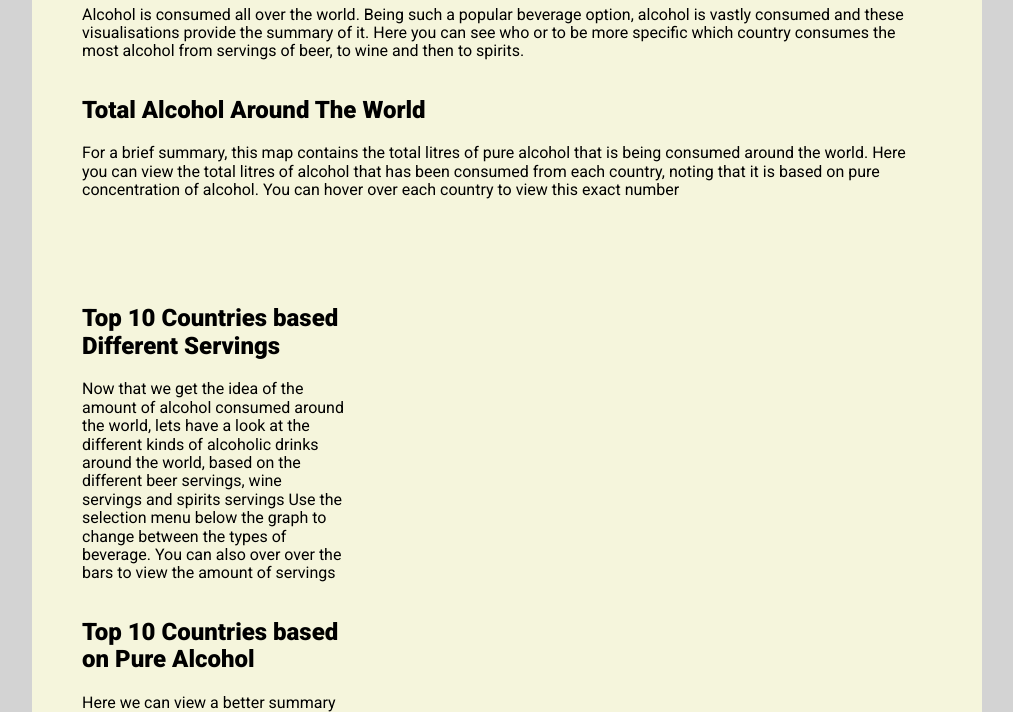
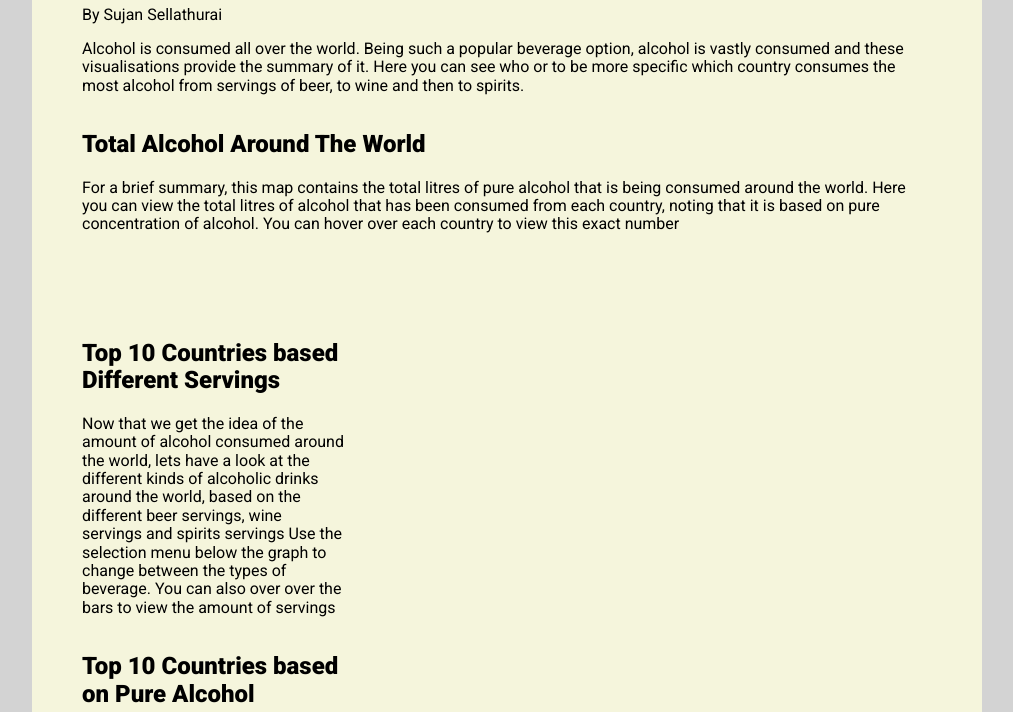
Before and after one commit to ssel0011/3179-testrepo, a plain HTML site: page index.html in a window 1280 px wide. Shown: the part 109-821 px from the top of the page, without its empty margins (133-1146 px from the left). Drawn offline with nearby package versions, Linux system fonts and the light colour scheme; a script that the page names is missing.

Commit message:
Add files via upload

```diff
--- a/index.html
+++ b/index.html
@@ -27,6 +27,7 @@
     <div class="pure-g">
       <div class="pure-u-1-1">
         <h1>Alcohol Consumption</h1>
+        <p>By Sujan Sellathurai</p>
         <p>Alcohol is consumed all over the world. Being such a popular beverage option,
           alcohol is vastly consumed and these visualisations provide the summary of it.
           Here you can see who or to be more specific which country consumes the
```
